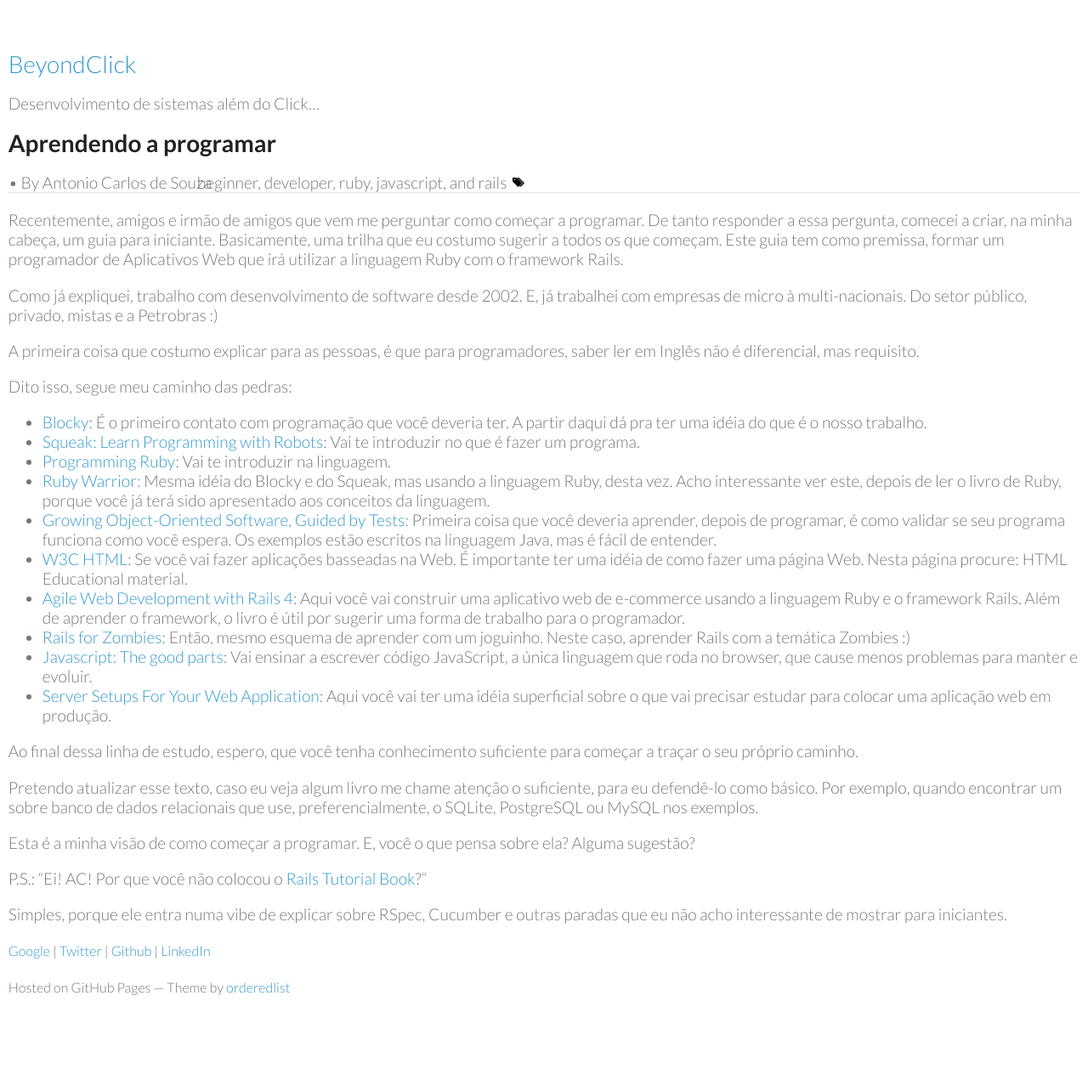
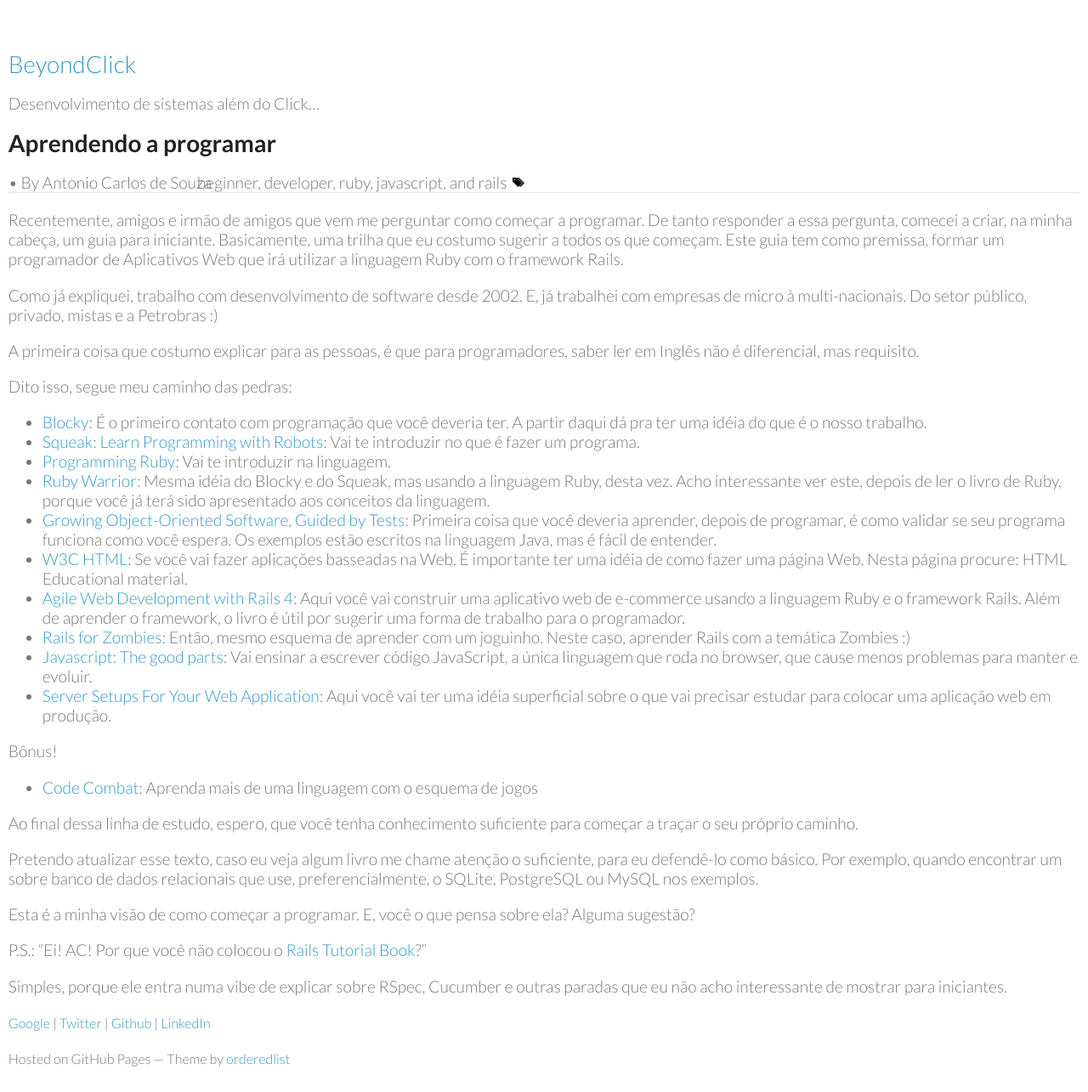
Before and after one commit to acdesouza/acdesouza.github.io, a Jekyll site: the page built from _posts/2013-11-28-aprendendo-a-programar.md, in a window 1280 px wide. Shown: the whole page at 85% size. Built offline with Jekyll 4.4.1, drawn with Linux system fonts in a browser that asks for light colours; Markdown is read by kramdown in place of the engine named in the settings; comment, search, counter and statistics services are not loaded; before the commit the page ends 1200 px from its top, so only the background shows below that.

Commit message:
[Update] Adiciona link para um site de aprendizado com jogo estilo RPG.

```diff
--- a/_posts/2013-11-28-aprendendo-a-programar.md
+++ b/_posts/2013-11-28-aprendendo-a-programar.md
@@ -29,6 +29,9 @@
  * [Javascript: The good parts](http://www.amazon.com.br/dp/B0026OR2ZY): Vai ensinar a escrever código JavaScript, a única linguagem que roda no browser, que cause menos problemas para manter e evoluir.
  * [Server Setups For Your Web Application](https://www.digitalocean.com/community/articles/5-common-server-setups-for-your-web-application): Aqui você vai ter uma idéia superficial sobre o que vai precisar estudar para colocar uma aplicação web em produção.
 
+Bônus!
+ * [Code Combat](http://codecombat.com/): Aprenda mais de uma linguagem com o esquema de jogos
+
 Ao final dessa linha de estudo, espero, que você tenha conhecimento suficiente para começar a traçar o seu próprio caminho.
 
 Pretendo atualizar esse texto, caso eu veja algum livro me chame atenção o suficiente, para eu defendê-lo como básico. Por exemplo, quando encontrar um sobre banco de dados relacionais que use, preferencialmente, o SQLite, PostgreSQL ou MySQL nos exemplos.
```
